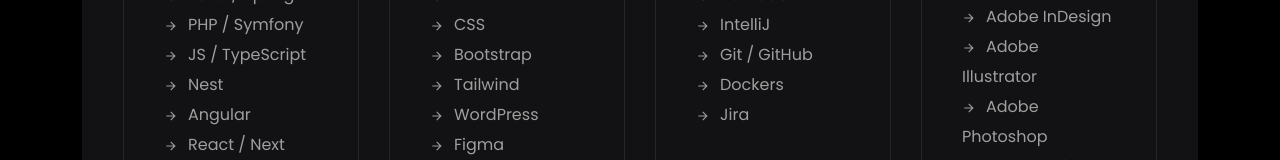
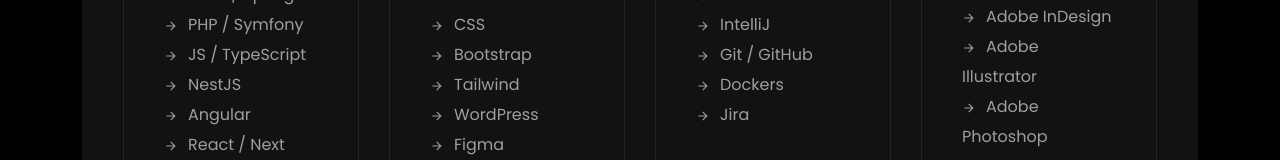
Before and after one commit to PierreBeaufaron/pbeaufaron-next, a Next.js app: page /skills in a window 1280 px wide. Shown: the part 503-663 px from the top of the page. Built offline with nearby package versions, Linux system fonts and the light colour scheme.

Commit message:
Correction txt

```diff
--- a/src/components/sections/serviceGrid.jsx
+++ b/src/components/sections/serviceGrid.jsx
@@ -18,7 +18,7 @@
                         </div>
                     </div>
                     <div className="row">
-                        <Card id={1} icon={<RiTerminalBoxLine size={60} />} title={"Development"} description={"Java / Spring, PHP / Symfony, JS / TypeScript, Nest, Angular, React / Next, MySQL"} />
+                        <Card id={1} icon={<RiTerminalBoxLine size={60} />} title={"Development"} description={"Java / Spring, PHP / Symfony, JS / TypeScript, NestJS, Angular, React / Next, MySQL"} />
                         <Card id={2} icon={<RiMacLine size={60} />} title={"Web Design"} description={"HTML, CSS, Bootstrap, Tailwind, WordPress, Figma"} />
                         <Card id={3} icon={<RiToolsFill size={60} />} title={"Tools"} description={"VS Code, IntelliJ, Git / GitHub, Dockers, Jira"} />
                         <Card id={4} icon={<RiPantoneFill size={60} />} title={"Graphic Design"} description={"Adobe InDesign, Adobe Illustrator, Adobe Photoshop, Adobe Animate, Adobe Acrobat Pro"} />
```
